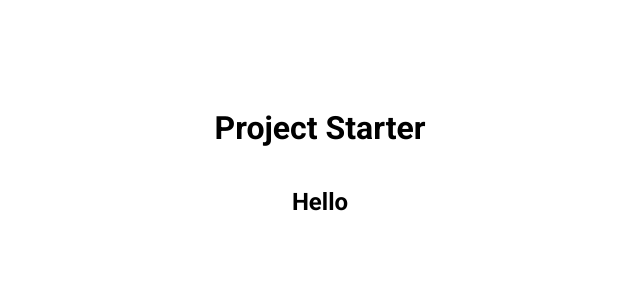
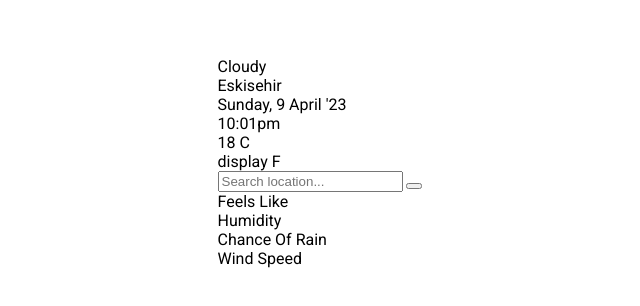
Before and after one commit to volkankarakaya/weather-app, a plain HTML site: page index.html in a window 1280 px wide. Shown: the part 238-544 px from the top of the page, without its empty margins (320-960 px from the left). Drawn offline with Linux system fonts and the light colour scheme.

Commit message:
add main structure of the page

```diff
--- a/index.html
+++ b/index.html
@@ -7,10 +7,94 @@
     <!-- <link rel="stylesheet" href="https://cdnjs.cloudflare.com/ajax/libs/font-awesome/6.4.0/css/all.min.css" integrity="sha512-iecdLmaskl7CVkqkXNQ/ZH/XLlvWZOJyj7Yy7tcenmpD1ypASozpmT/E0iPtmFIB46ZmdtAc9eNBvH0H/ZpiBw==" crossorigin="anonymous" referrerpolicy="no-referrer" /> -->
     <link rel="stylesheet" href="style.css" />
     <script src="script.js" defer></script>
-    <title>My Project</title>
+    <title>Weather App</title>
   </head>
   <body>
-    <h1>Project Starter</h1>
-    <h2>Hello</h2>
+
+    <main>
+      <div class="weather-info">
+        <div class="weather-info__description">Cloudy</div>
+        <div class="weather-info__city">Eskisehir</div>
+        <div class="weather-info__date">Sunday, 9 April '23</div>
+        <div class="weather-info__time">10:01pm</div>
+        <div class="weather-info__temperature">18 C</div>
+        <div class="weather-info__units-c"></div>
+        <div class="weather-info__units-f">display F</div>
+        <div class="weather-info__icon"></div>
+        <div class="weather-info__search-box">
+          <input type="text" class="search-box-input" placeholder="Search location...">
+          <button class="search">
+
+          </button>
+        </div>
+        <div class="weather-info__error-msg" style="visibility: hidden;"></div>
+
+
+      </div>
+      <div class="wheather-details-container">
+
+        <div class="wheather-details">
+          <div class="wheather-details__icon"></div>
+          <div class="wheather-details__info">
+            <div class="wheather-details__label">Feels Like</div>
+            <div id="feels-like" class="wheather-details__data"></div>
+          </div>
+        </div>
+
+        <div class="wheather-details">
+          <div class="wheather-details__icon"></div>
+          <div class="wheather-details__info">
+            <div class="wheather-details__label">Humidity</div>
+            <div id="humidity" class="wheather-details__data"></div>
+          </div>
+        </div>
+
+        <div class="wheather-details">
+          <div class="wheather-details__icon"></div>
+          <div class="wheather-details__info">
+            <div class="wheather-details__label">Chance Of Rain</div>
+            <div id="chance-of-rain" class="wheather-details__data"></div>
+          </div>
+        </div>
+
+        <div class="wheather-details">
+          <div class="wheather-details__icon"></div>
+          <div class="wheather-details__info">
+            <div class="wheather-details__label">Wind Speed</div>
+            <div id="wind-speed" class="wheather-details__data"></div>
+          </div>
+        </div>
+
+      </div>
+
+    </main>
+
+    <!-- <div class="forecast">
+
+      <div class="change-forecast">
+        <div class="daily-btn">Daily</div>
+        <div class="hourly-btn">Hourly</div>
+        <div class="change-hours">
+          <div class="change-hours__left"></div>
+          <div class="dot dot1 dot-selected"></div>
+          <div class="dot dot2"></div>
+          <div class="dot dot3"></div>
+          <div class="change-hours__right"></div>
+        </div>
+      </div>
+
+      <div class="forecast-hourly-outer-container">
+        <div class="forecast-hourly-container">
+
+        </div>
+      </div>
+
+
+
+
+    </div> -->
+
+
+
   </body>
 </html>
```
